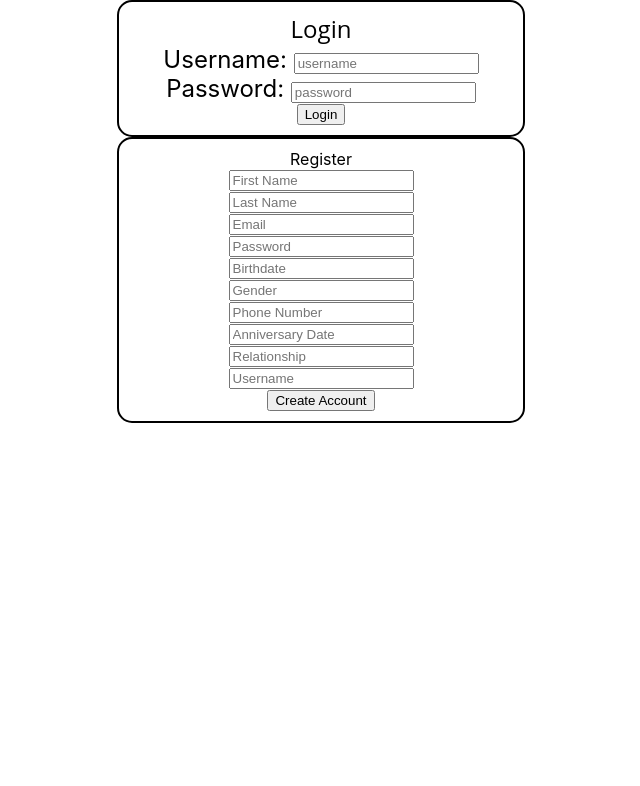
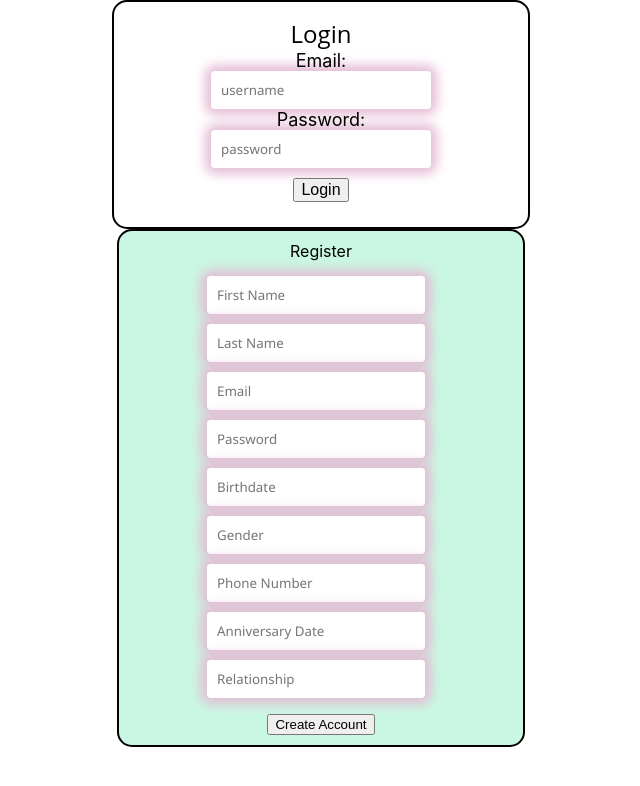
Before and after one commit to JennyRussell/Project-3, a React (Create React App) app: page / in a window 1280 px wide. Shown: the top 786 px of the page, without its empty margins (319-959 px from the left). Built offline with nearby package versions, Linux system fonts and the light colour scheme.

Commit message:
update to css

```diff
--- a/src/components/login/login.js
+++ b/src/components/login/login.js
@@ -1,16 +1,13 @@
 import React from "react";
 
-
-
-
 export class Login extends React.Component {
-
   // tsConstructorType(props) {
   //     super(props);
   // }
 
   render() {
-        return <div className="container">
+    return (
+      <div className="container">
         <div className="header">Login</div>
         <div className="content">
           {/* <div className="image">
@@ -18,12 +15,22 @@ export class Login extends React.Component {
                 </div> */}
           <div className="form">
             <div className="form-group">
-                        <lable htmlFor="username">Username:  </lable>
-                        <input type="text" name="username" placeholder="username" />
+              <lable htmlFor="username">Email: </lable>
+              <input
+                className="log"
+                type="text"
+                name="username"
+                placeholder="username"
+              />
             </div>
             <div className="form-group">
-                        <lable htmlFor="password">Password:  </lable>
-                        <input type="password" name="password" placeholder="password" />
+              <lable htmlFor="password">Password: </lable>
+              <input
+                className="log"
+                type="password"
+                name="password"
+                placeholder="password"
+              />
             </div>
           </div>
         </div>
@@ -33,5 +40,6 @@ export class Login extends React.Component {
           </button>
         </div>
       </div>
+    );
   }
 }
--- a/src/components/login/register.js
+++ b/src/components/login/register.js
@@ -1,18 +1,15 @@
 import React from "react";
 
-
-
-
 export class Register extends React.Component {
-
   // tsConstructorType(props) {
   //     super(props);
   // }
 
   render() {
-        return <div className="rg-container">
+    return (
+      <div className="rg-container">
         <div className="rg-header">Register</div>
-            <div className="rg-content">
+        <form className="rg-content">
           {/* <div className="image">
                     <img src={loginImg} />
                 </div> */}
@@ -47,23 +44,28 @@ export class Register extends React.Component {
             </div>
             <div className="anniversary">
               <lable htmlFor="anniversary"></lable>
-                        <input type="text" name="anniversary" placeholder="Anniversary Date" />
+              <input
+                type="text"
+                name="anniversary"
+                placeholder="Anniversary Date"
+              />
             </div>
             <div className="relationship">
               <lable htmlFor="relationship"></lable>
-                        <input type="text" name="relationship" placeholder="Relationship" />
-                    </div>
-                    <div className="form-group-rg">
-                        <lable htmlFor="username"></lable>
-                        <input type="text" name="username" placeholder="Username" />
+              <input
+                type="text"
+                name="relationship"
+                placeholder="Relationship"
+              />
             </div>
           </div>
-            </div>
+        </form>
         <div className="footer">
           <button type="button" className="btn-rg">
             Create Account
           </button>
         </div>
       </div>
+    );
   }
 }
--- a/src/components/login/style.css
+++ b/src/components/login/style.css
@@ -3,21 +3,31 @@
   border: 2px solid black;
   border-radius: 15px;
   width: 30%;
-    padding: 10px;
-
-
+  padding: 15px;
 }
 
 .header {
   font-size: 24px;
   font-family: "Open Sans", sans-serif;
-
 }
 
 .content {
   display: flex;
-    flex-direction: column;
-    font-size: 24px;
+  flex-flow: column;
+  text-align: center;
+  font-size: 18px;
+}
+
+.log {
+  display: flex;
+  align-items: center;
+  margin: auto;
+  width: 15em;
+}
+
+.btn {
+  margin: 10px;
+  font-size: 16px;
 }
 
 .rg-container {
@@ -26,14 +36,40 @@
   border-radius: 15px;
   width: 30%;
   padding: 10px;
+  background-color: #caf7e3;
+}
+
+.rg-content {
+  margin: 10px;
+  display: flex;
+  flex-flow: column;
+  align-items: center;
+  justify-content: space-around;
 }
 
 .form-rg {
-    display: grid !important;
+  /* display: grid ;
   grid-template-columns: 1fr 1fr;
   grid-auto-rows: 60px;
   grid-gap: 20px;
   display: flex;
   align-items: center;
-        justify-content: center;
+  justify-content: center; */
 }
+
+label {
+  margin: 5px 10px 5px 0;
+}
+
+input {
+  align-items: center;
+  margin: 5px 10px 5px 0;
+  padding: 10px;
+  background-color: white;
+  border: 0;
+  border-radius: 4px;
+  transition: all 250ms ease-in-out;
+  outline: none;
+  box-shadow: 0px 0px 12px 5.8px #e4bad4;
+  font-family: "Segoe UI", Tahoma, Geneva, Verdana, sans-serif;
+}
```
Lines whose indentation alone changed are shown as unchanged.
